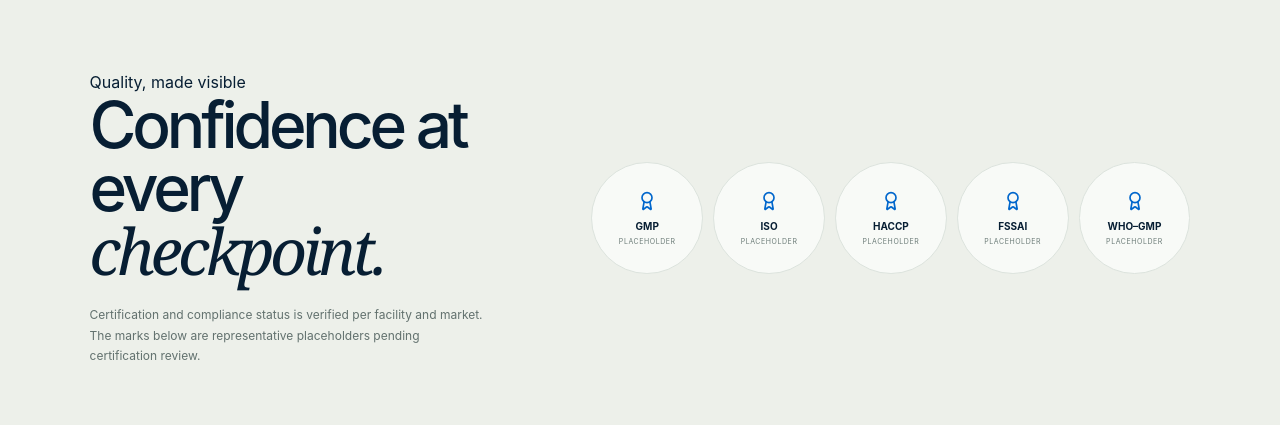
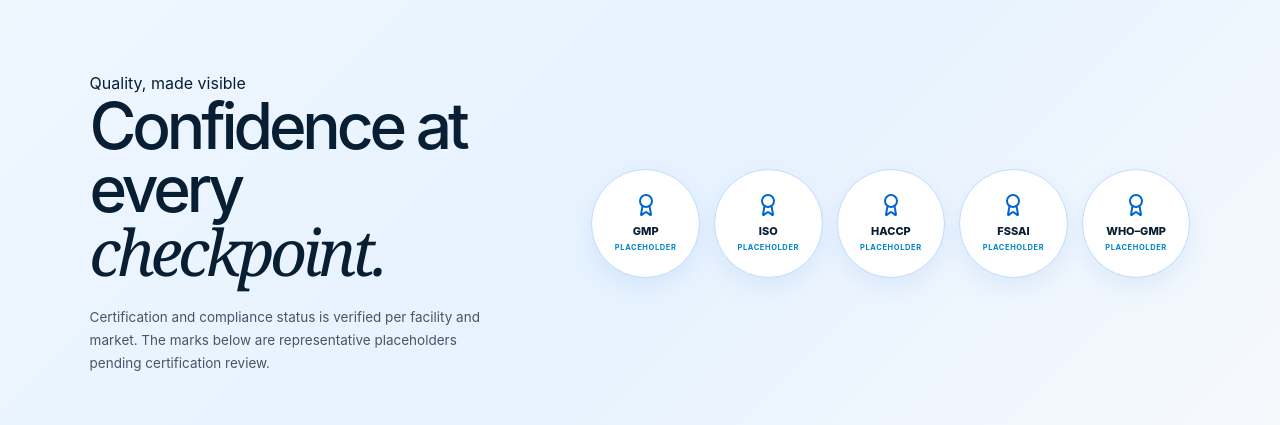
Before and after one commit to sonu2k1/Zenon, a Next.js app: page / in a window 1280 px wide. Shown: the part 6455-6880 px from the top of the page. Built offline with nearby package versions, Linux system fonts and the light colour scheme.

Commit message:
feat: apply soft Ice-Blue gradient background and interactive Royal Blue badges to Quality & Certification section

```diff
--- a/app/globals.css
+++ b/app/globals.css
@@ -830,49 +830,70 @@
   display: grid;
   grid-template-columns: 0.8fr 1.2fr;
   gap: 8vw;
-  background: #edf0ea;
+  background: linear-gradient(135deg, #f0f7ff 0%, #e6f2ff 50%, #f8fafc 100%);
+  border-top: 1px solid #d0e1f9;
+  border-bottom: 1px solid #d0e1f9;
 }
 
 .quality>div>p:not(.eyebrow) {
-  font-size: 12px;
+  font-size: 13.5px;
   line-height: 1.7;
-  color: #62716e;
+  color: #475569;
   margin-top: 22px;
 }
 
 .certs {
   display: grid;
   grid-template-columns: repeat(5, 1fr);
-  gap: 10px;
+  gap: 14px;
   align-items: center;
 }
 
 .certs div {
   aspect-ratio: 1;
-  background: #f8faf7;
+  background: #ffffff;
   border-radius: 50%;
-  border: 1px solid #dce3dd;
+  border: 1.5px solid #bfdbfe;
   display: flex;
   flex-direction: column;
   align-items: center;
   justify-content: center;
+  box-shadow: 0 10px 25px rgba(0, 102, 204, 0.08);
+  transition: all 0.3s cubic-bezier(0.4, 0, 0.2, 1);
+  padding: 10px;
+}
+
+.certs div:hover {
+  transform: translateY(-6px) scale(1.05);
+  border-color: #0066cc;
+  box-shadow: 0 16px 36px rgba(0, 102, 204, 0.22);
+  background: linear-gradient(135deg, #ffffff 0%, #f0f7ff 100%);
 }
 
 .certs svg {
-  width: 20px;
-  color: var(--moss);
+  width: 24px;
+  height: 24px;
+  color: #0066cc;
   margin-bottom: 6px;
+  transition: transform 0.3s ease;
+}
+
+.certs div:hover svg {
+  transform: scale(1.15);
 }
 
 .certs b {
-  font-size: 10px;
+  font-size: 11px;
+  font-weight: 800;
+  color: #071e33;
 }
 
 .certs small {
-  font-size: 7px;
+  font-size: 7.5px;
   text-transform: uppercase;
   letter-spacing: 0.08em;
-  color: #6c7c78;
+  color: #0284c7;
+  font-weight: 700;
   margin-top: 3px;
 }
 
```
